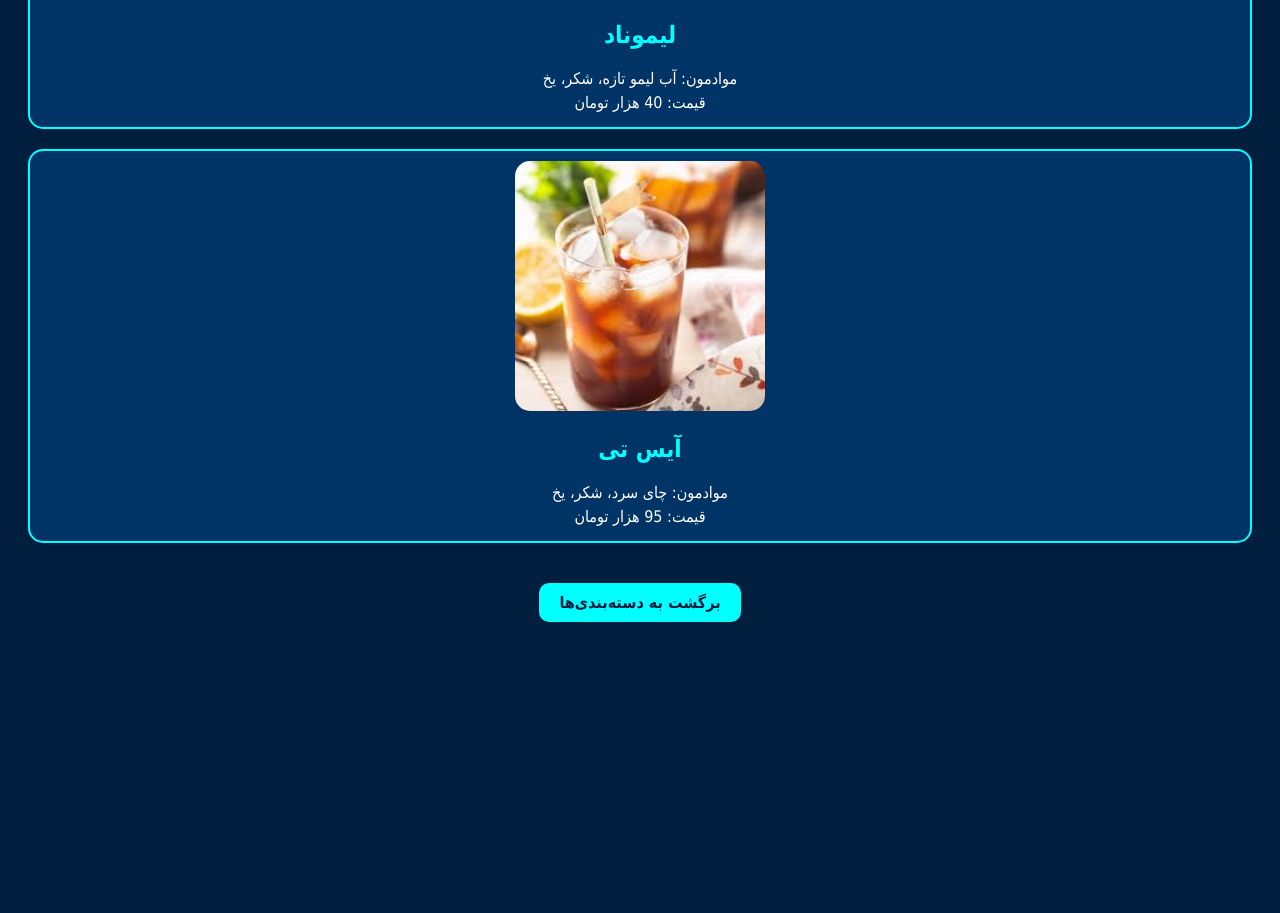
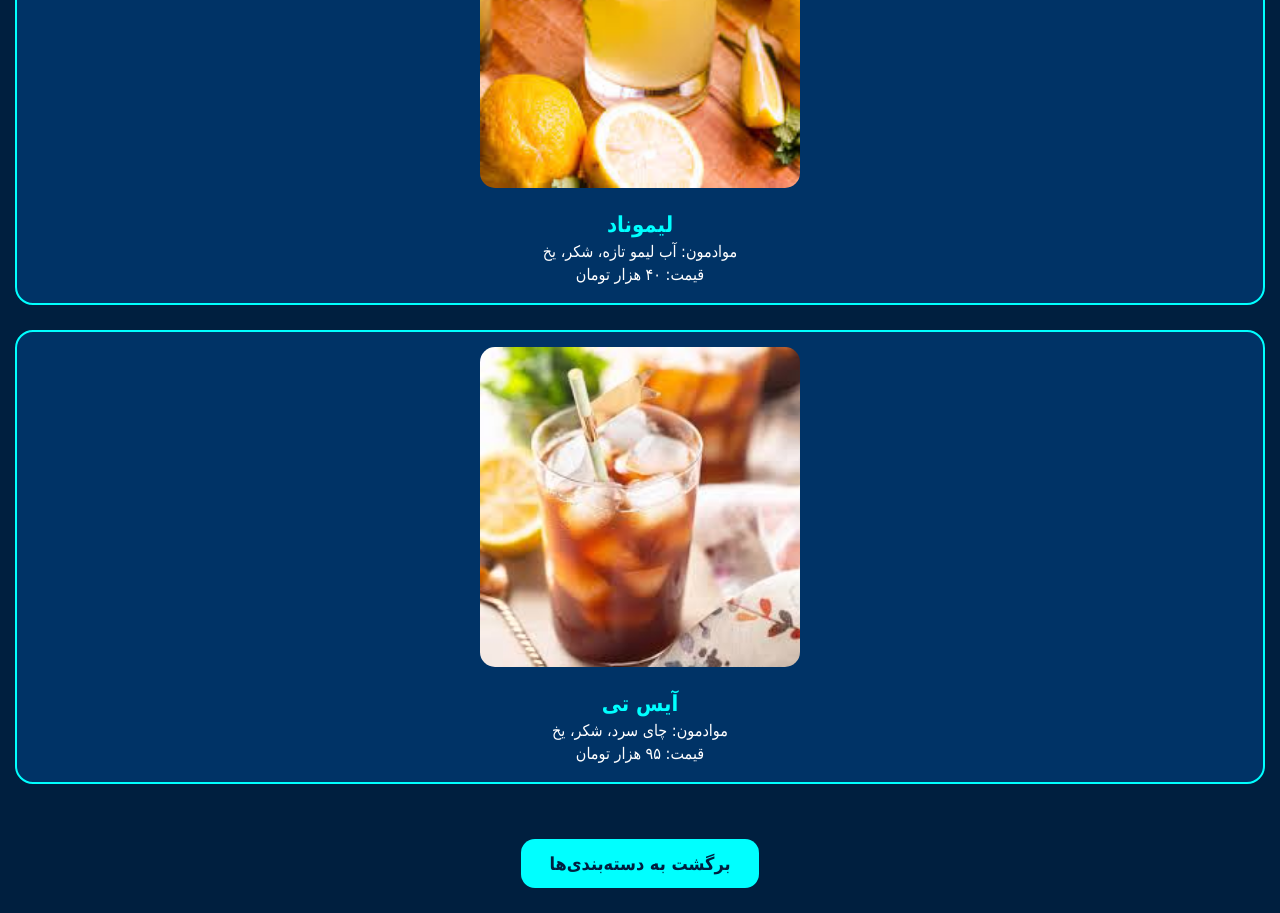
Before and after one commit to amiralTz/cafe-menu-gol-sorkhh, a plain HTML site: page ice.html in a window 1280 px wide. Shown: the part 1264-2177 px from the top of the page. Before the commit the page ends 1914 px from the top, so only its background shows below. Drawn offline with Linux system fonts and the light colour scheme.

Commit message:
Update ice.html

```diff
--- a/ice.html
+++ b/ice.html
@@ -2,71 +2,100 @@
 <html lang="fa">
 <head>
     <meta charset="UTF-8">
+    <meta name="viewport" content="width=device-width, initial-scale=1.0">
     <title>نوشیدنی‌های سرد</title>
+
     <style>
         body {
+            margin: 0;
+            min-height: 100vh;
             font-family: Tahoma, sans-serif;
-            background-color: #001f3f; /* آبی تیره */
-            color: #fff; /* متن سفید */
+            background-color: #001f3f;
+            color: #ffffff;
             text-align: center;
-            padding: 20px;
+            padding: 15px;
+            box-sizing: border-box;
         }
-        h1 { color: #00FFFF; margin-bottom: 30px; } /* آبی روشن */
+
+        h1 {
+            color: #00ffff;
+            font-size: 28px;
+            margin: 15px 0 25px;
+        }
+
         .item {
-            margin: 20px 0;
-            padding: 10px;
-            border: 2px solid #00FFFF;
+            background-color: #003366;
+            border: 2px solid #00ffff;
+            border-radius: 18px;
+            padding: 15px;
+            margin-bottom: 25px;
+        }
+
+        .item img {
+            width: 90%;
+            max-width: 320px;
             border-radius: 15px;
-            background-color: #003366; /* آبی متوسط */
+            margin-bottom: 10px;
         }
-        .item img { width: 250px; border-radius: 15px; }
-        .item h2 { color: #00FFFF; }
-        .item p { margin: 5px 0; }
+
+        .item h2 {
+            color: #00ffff;
+            font-size: 22px;
+            margin: 10px 0 5px;
+        }
+
+        .item p {
+            font-size: 16px;
+            margin: 4px 0;
+        }
+
         .back-btn {
             display: inline-block;
-            margin-top: 20px;
-            padding: 10px 20px;
-            background-color: #00FFFF;
+            margin: 30px 0 10px;
+            padding: 14px 28px;
+            background-color: #00ffff;
             color: #001f3f;
-            border-radius: 10px;
+            border-radius: 14px;
             text-decoration: none;
             font-weight: bold;
+            font-size: 18px;
         }
-        .back-btn:hover { background-color: #33FFFF; }
     </style>
 </head>
+
 <body>
+
     <h1>نوشیدنی‌های سرد</h1>
 
     <div class="item">
         <img src="images/shake.jpg" alt="شیک">
         <h2>شیک</h2>
         <p>موادمون: شیر، بستنی، طعم دلخواه</p>
-        <p>قیمت: 80 هزار تومان</p>
+        <p>قیمت: ۸۰ هزار تومان</p>
     </div>
 
     <div class="item">
         <img src="images/iced-americano.jpg" alt="آیس آمریکانو">
         <h2>آیس آمریکانو</h2>
         <p>موادمون: قهوه اسپرسو، یخ، آب</p>
-        <p>قیمت: 60 هزار تومان</p>
+        <p>قیمت: ۶۰ هزار تومان</p>
     </div>
 
     <div class="item">
         <img src="images/lemonade.jpg" alt="لیموناد">
         <h2>لیموناد</h2>
         <p>موادمون: آب لیمو تازه، شکر، یخ</p>
-        <p>قیمت: 40 هزار تومان</p>
+        <p>قیمت: ۴۰ هزار تومان</p>
     </div>
 
     <div class="item">
         <img src="images/iced-tea.jpg" alt="آیس تی">
         <h2>آیس تی</h2>
         <p>موادمون: چای سرد، شکر، یخ</p>
-        <p>قیمت: 95 هزار تومان</p>
+        <p>قیمت: ۹۵ هزار تومان</p>
     </div>
 
     <a href="index.html" class="back-btn">برگشت به دسته‌بندی‌ها</a>
+
 </body>
-
 </html>
```
